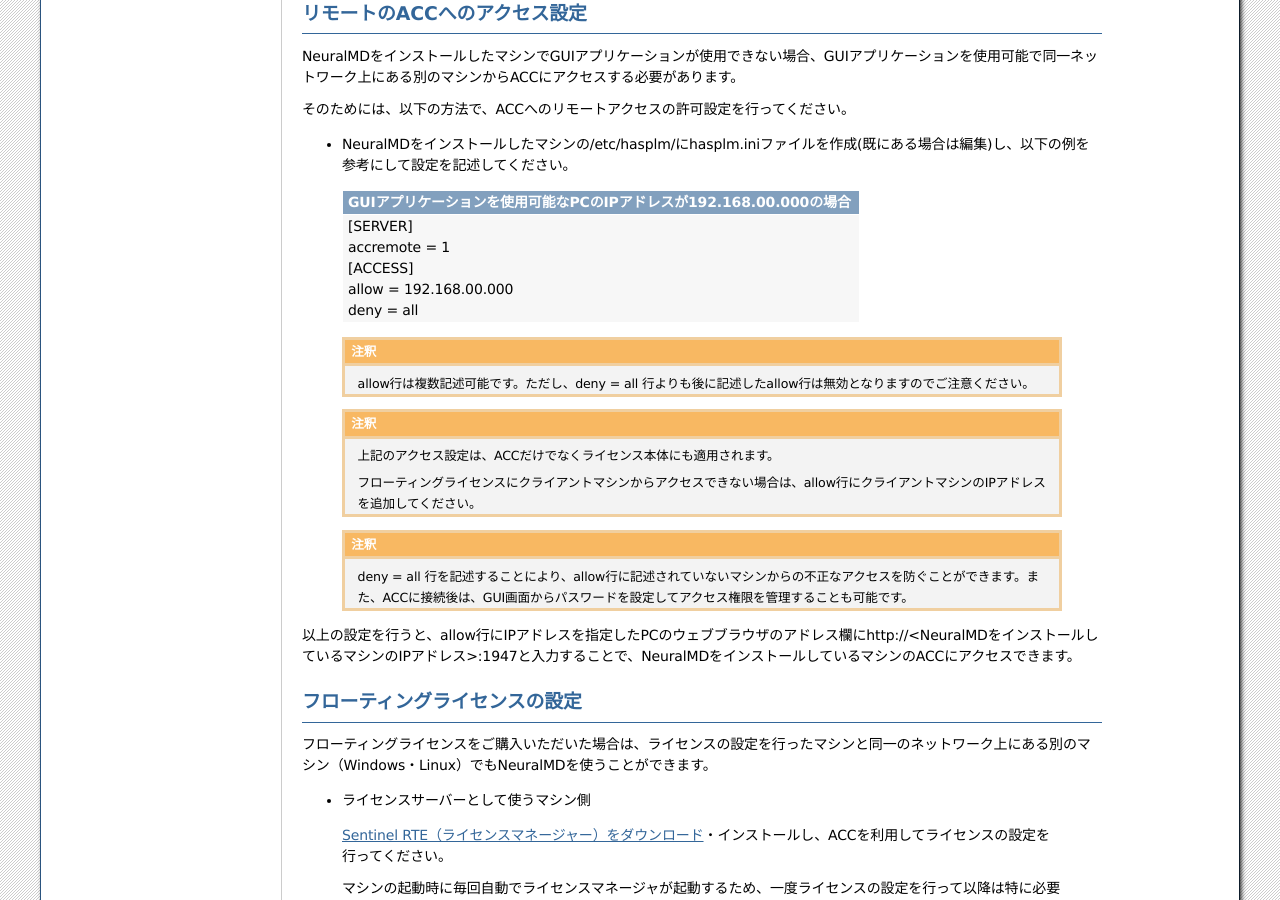
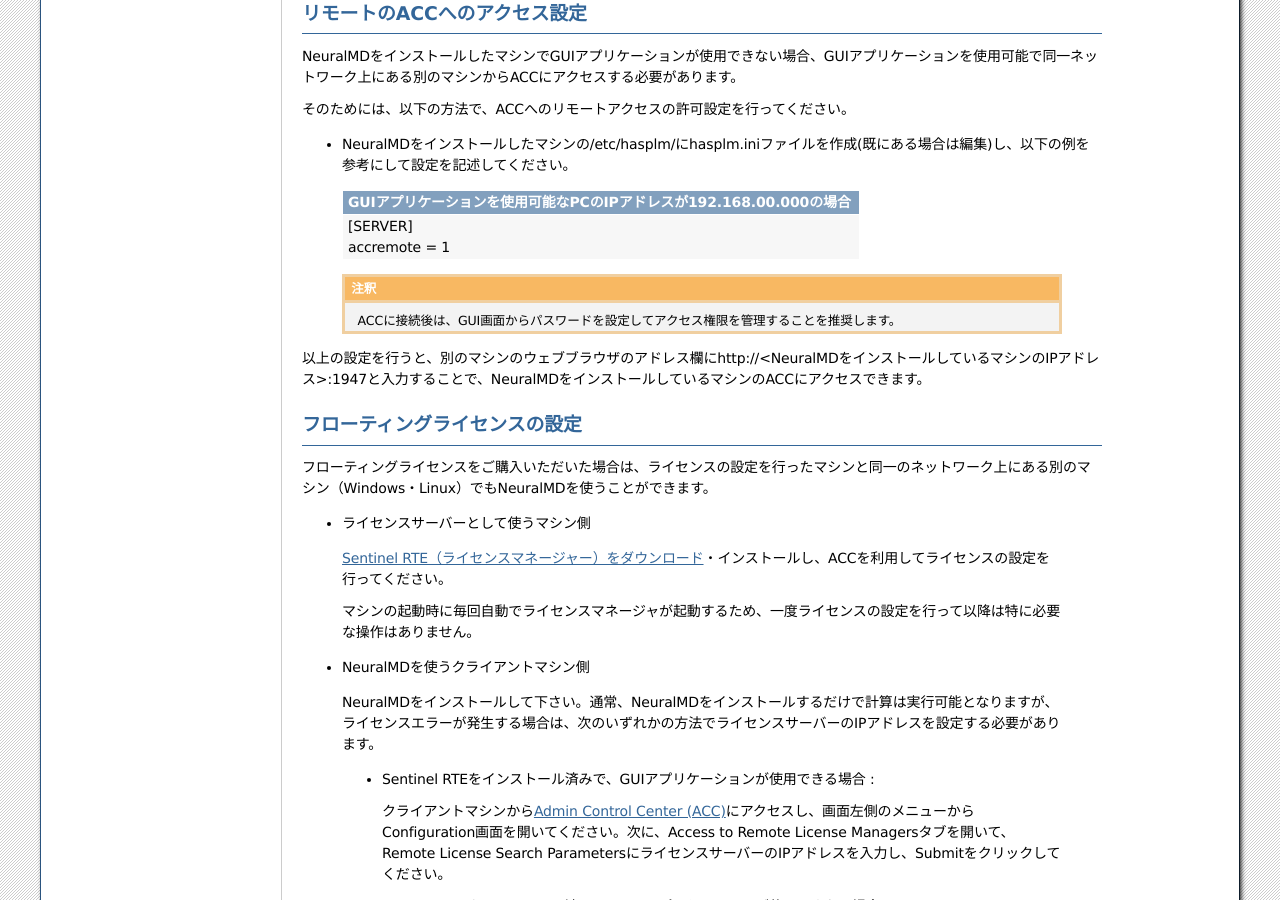
Before and after one commit to advancesoftcorp/neuralmd-doc, a Sphinx documentation site: the page built from docs/source/install/license.rst, in a window 1280 px wide and 900 px high, scrolled down 4547 px. Built offline with Sphinx 7.4.7, drawn with Linux system fonts in a browser that asks for light colours; formulas are drawn with MathJax 3.

Commit message:
remove description for allow and deny setting

```diff
--- a/docs/source/install/license.rst
+++ b/docs/source/install/license.rst
@@ -130,26 +130,12 @@
      +===========================================================================================+
      || [SERVER]                                                                                 |
      || accremote = 1                                                                            |
-     || [ACCESS]                                                                                 |
-     || allow = 192.168.00.000                                                                   |
-     || deny = all                                                                               |
      +-------------------------------------------------------------------------------------------+
 
  .. note::
+      ACCに接続後は、GUI画面からパスワードを設定してアクセス権限を管理することを推奨します。
 
-      allow行は複数記述可能です。ただし、deny = all 行よりも後に記述したallow行は無効となりますのでご注意ください。
-
- .. note::
-
-      上記のアクセス設定は、ACCだけでなくライセンス本体にも適用されます。
-
-      フローティングライセンスにクライアントマシンからアクセスできない場合は、allow行にクライアントマシンのIPアドレスを追加してください。
-
- .. note::
-
-      deny = all 行を記述することにより、allow行に記述されていないマシンからの不正なアクセスを防ぐことができます。また、ACCに接続後は、GUI画面からパスワードを設定してアクセス権限を管理することも可能です。
-
-以上の設定を行うと、allow行にIPアドレスを指定したPCのウェブブラウザのアドレス欄にhttp://<NeuralMDをインストールしているマシンのIPアドレス>:1947と入力することで、NeuralMDをインストールしているマシンのACCにアクセスできます。
+以上の設定を行うと、別のマシンのウェブブラウザのアドレス欄にhttp://<NeuralMDをインストールしているマシンのIPアドレス>:1947と入力することで、NeuralMDをインストールしているマシンのACCにアクセスできます。
 
 .. _floating:
 
```
